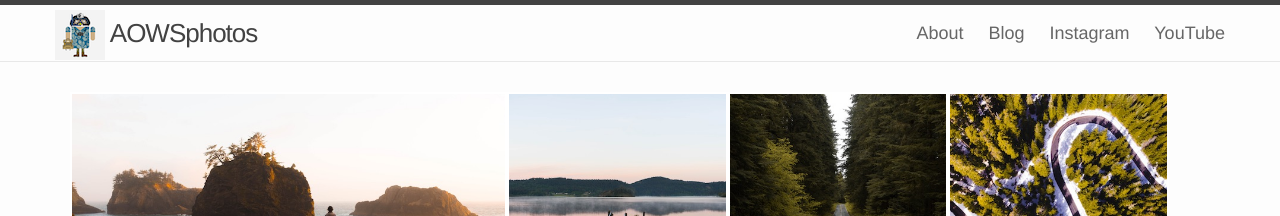
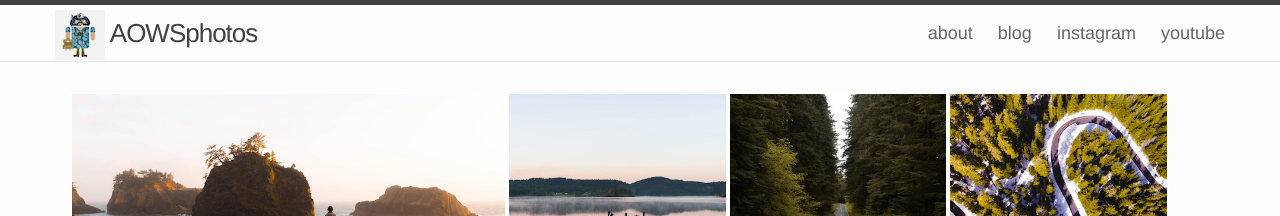
Before and after one commit to aowsphotos/aowsphotos.github.io, a Jekyll site: the page built from index.html, in a window 1280 px wide. Shown: the top 216 px of the page. Built offline with Jekyll 4.4.1, drawn with Linux system fonts in a browser that asks for light colours.

Commit message:
Lowercase for the menu

```diff
--- a/_includes/header.html
+++ b/_includes/header.html
@@ -17,14 +17,10 @@
       </a>
 
       <div class="trigger">
-        {% for my_page in site.pages %}
-          {% if my_page.title %}
-          <a class="page-link" href="{{ my_page.url | prepend: site.baseurl }}">{{ my_page.title }}</a>
-          {% endif %}
-        {% endfor %}
-        <a class="page-link" href="{{ site.baseurl }}/blog">Blog</a>
-        <a class="page-link" href="http://instagram.com/aows">Instagram</a>
-        <a class="page-link" href="http://youtube.com/aowsphotos">YouTube</a>
+        <a class="page-link" href="{{ site.baseurl }}/about">about</a>
+        <a class="page-link" href="{{ site.baseurl }}/blog">blog</a>
+        <a class="page-link" href="http://instagram.com/aows">instagram</a>
+        <a class="page-link" href="http://youtube.com/aowsphotos">youtube</a>
       </div>
     </nav>
   </div>
```
